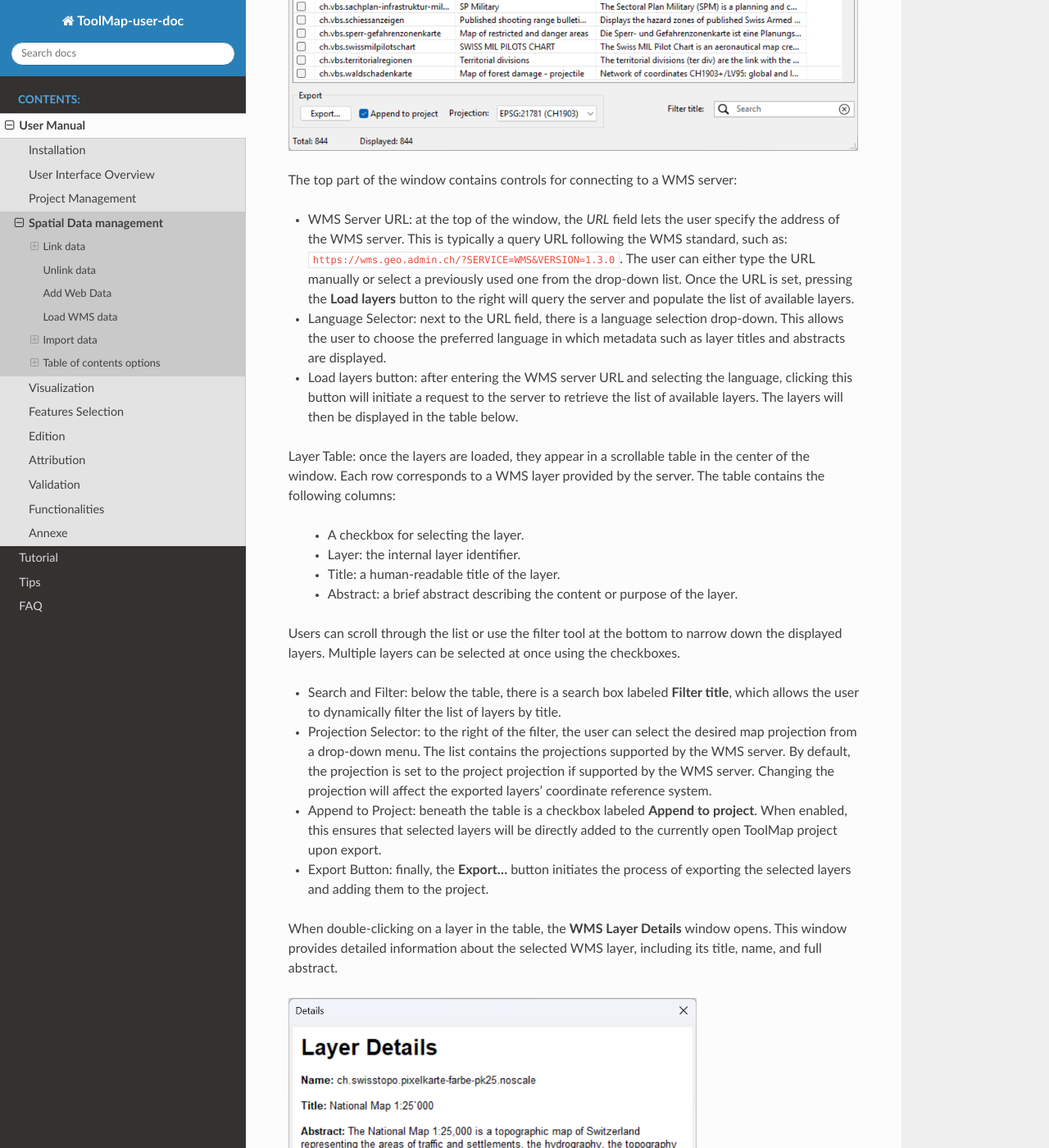
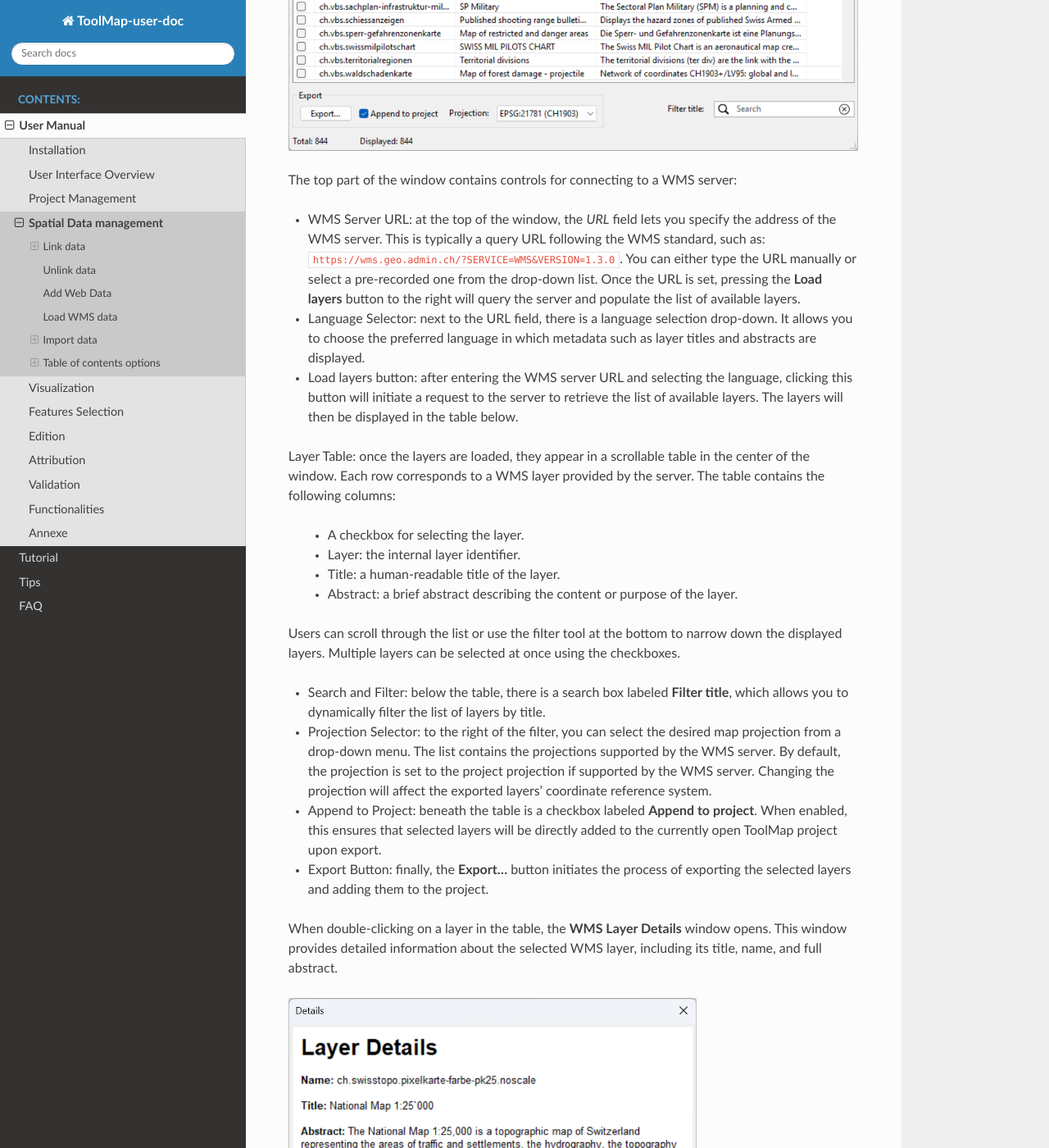
Before and after one commit to terranum-ch/ToolMap-user-doc, a Sphinx documentation site: the page built from doc/usermanual/datamanagement.rst, in a window 1280 px wide and 1400 px high, scrolled down 2826 px. Shown: the whole window at 82% size. Built offline with Sphinx 7.4.7 and the Read the Docs theme 3.1.0, drawn with Linux system fonts in a browser that asks for light colours.

Commit message:
Updating WMS frame description.

```diff
--- a/doc/usermanual/datamanagement.rst
+++ b/doc/usermanual/datamanagement.rst
@@ -59,8 +59,8 @@ The :menuselection:`Data --> Load WMS data` opens the **WMS Browser** window, wh
 
 The top part of the window contains controls for connecting to a WMS server:
 
-* WMS Server URL: at the top of the window, the *URL* field lets the user specify the address of the WMS server. This is typically a query URL following the WMS standard, such as: ``https://wms.geo.admin.ch/?SERVICE=WMS&VERSION=1.3.0``. The user can either type the URL manually or select a previously used one from the drop-down list. Once the URL is set, pressing the **Load layers** button to the right will query the server and populate the list of available layers.
-* Language Selector: next to the URL field, there is a language selection drop-down. This allows the user to choose the preferred language in which metadata such as layer titles and abstracts are displayed.
+* WMS Server URL: at the top of the window, the *URL* field lets you specify the address of the WMS server. This is typically a query URL following the WMS standard, such as: ``https://wms.geo.admin.ch/?SERVICE=WMS&VERSION=1.3.0``. You can either type the URL manually or select a pre-recorded one from the drop-down list. Once the URL is set, pressing the **Load layers** button to the right will query the server and populate the list of available layers.
+* Language Selector: next to the URL field, there is a language selection drop-down. It allows you to choose the preferred language in which metadata such as layer titles and abstracts are displayed.
 * Load layers button: after entering the WMS server URL and selecting the language, clicking this button will initiate a request to the server to retrieve the list of available layers. The layers will then be displayed in the table below.
 
 Layer Table: once the layers are loaded, they appear in a scrollable table in the center of the window. Each row corresponds to a WMS layer provided by the server. The table contains the following columns:
@@ -72,8 +72,8 @@ Layer Table: once the layers are loaded, they appear in a scrollable table in th
 
 Users can scroll through the list or use the filter tool at the bottom to narrow down the displayed layers. Multiple layers can be selected at once using the checkboxes.
 
-* Search and Filter: below the table, there is a search box labeled **Filter title**, which allows the user to dynamically filter the list of layers by title.
-* Projection Selector: to the right of the filter, the user can select the desired map projection from a drop-down menu. The list contains the projections supported by the WMS server. By default, the projection is set to the project projection if supported by the WMS server. Changing the projection will affect the exported layers' coordinate reference system.
+* Search and Filter: below the table, there is a search box labeled **Filter title**, which allows you to dynamically filter the list of layers by title.
+* Projection Selector: to the right of the filter, you can select the desired map projection from a drop-down menu. The list contains the projections supported by the WMS server. By default, the projection is set to the project projection if supported by the WMS server. Changing the projection will affect the exported layers' coordinate reference system.
 * Append to Project: beneath the table is a checkbox labeled **Append to project**. When enabled, this ensures that selected layers will be directly added to the currently open ToolMap project upon export.
 * Export Button: finally, the **Export...** button initiates the process of exporting the selected layers and adding them to the project.
 
```
